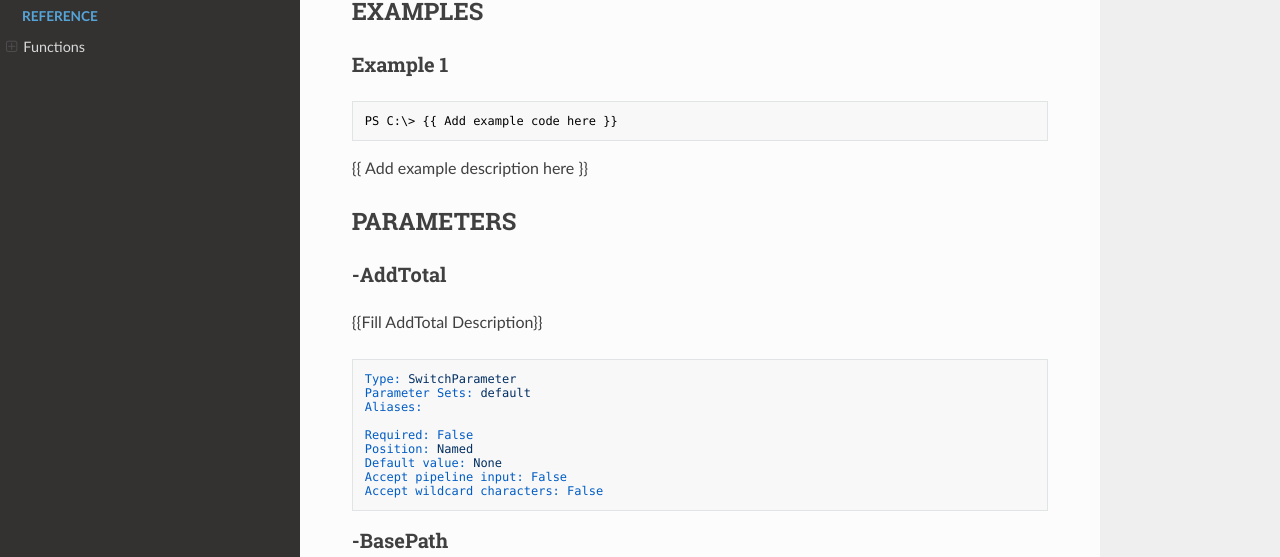
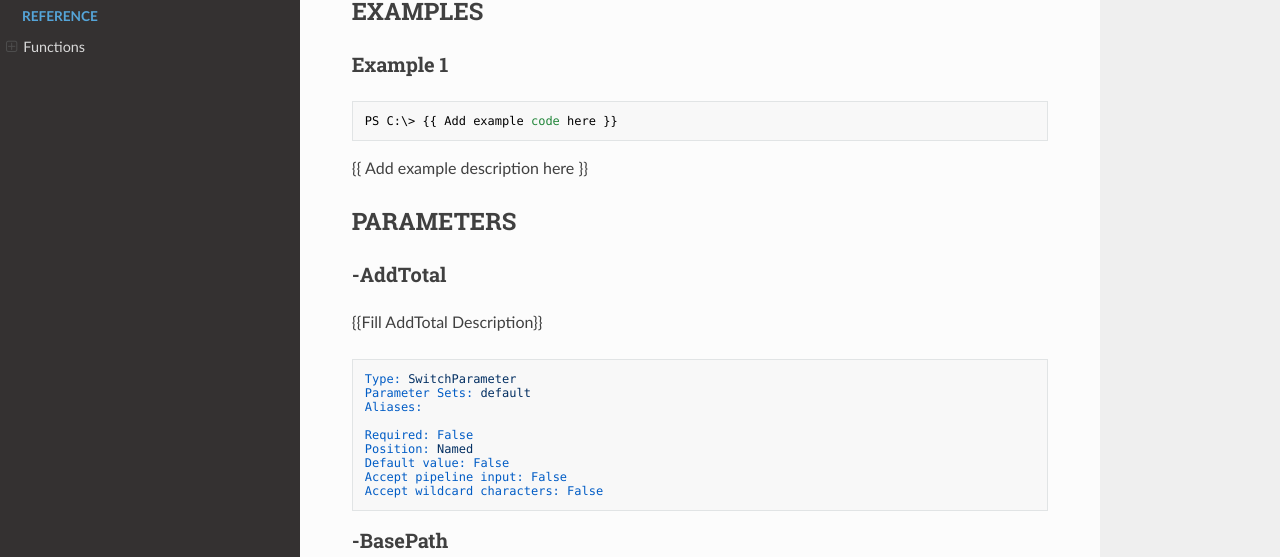
Before and after one commit to gngrninja/PSFolderSize, an MkDocs documentation site: the page built from docs/reference/functions/Get-FileReport.md, in a window 1280 px wide and 900 px high, scrolled down 523 px. Shown: the part 146-703 px from the top of the window. Built offline with MkDocs 1.6.1, drawn with Linux system fonts in a browser that asks for light colours; nearby versions of some CDN libraries.

````diff
--- a/docs/reference/functions/Get-FileReport.md
+++ b/docs/reference/functions/Get-FileReport.md
@@ -30,7 +30,7 @@ Get-FileReport [-Output <String>] [-OutputPath <String>] [<CommonParameters>]
 ## EXAMPLES
 
 ### Example 1
-```powershell
+```
 PS C:\> {{ Add example code here }}
 ```
 
@@ -48,7 +48,7 @@ Aliases:
 
 Required: False
 Position: Named
-Default value: None
+Default value: False
 Accept pipeline input: False
 Accept wildcard characters: False
 ```
@@ -170,6 +170,7 @@ For more information, see about_CommonParameters (http://go.microsoft.com/fwlink
 ## OUTPUTS
 
 ### System.Object
+
 ## NOTES
 
 ## RELATED LINKS
````
Also changed, not shown: docs/reference/functions/PSFolderSize.md (+1 -1 lines), 1 other file.
